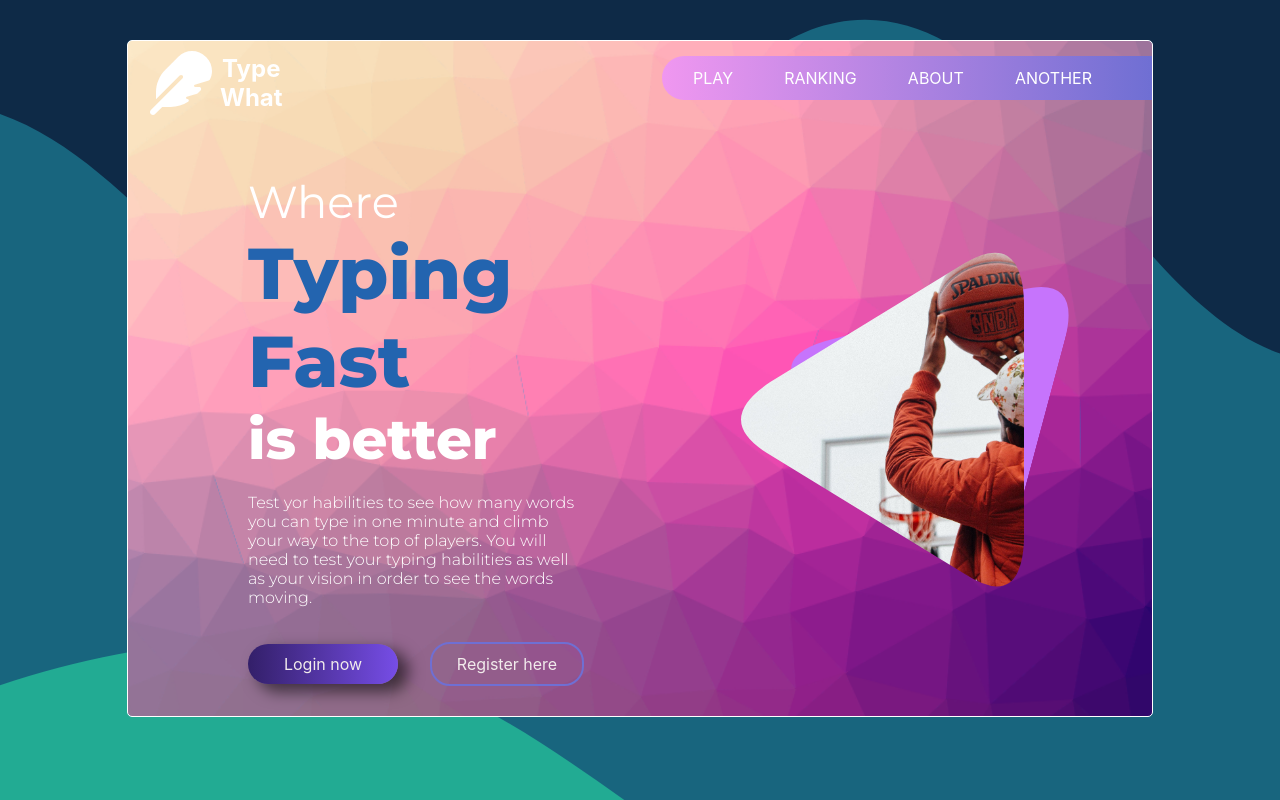
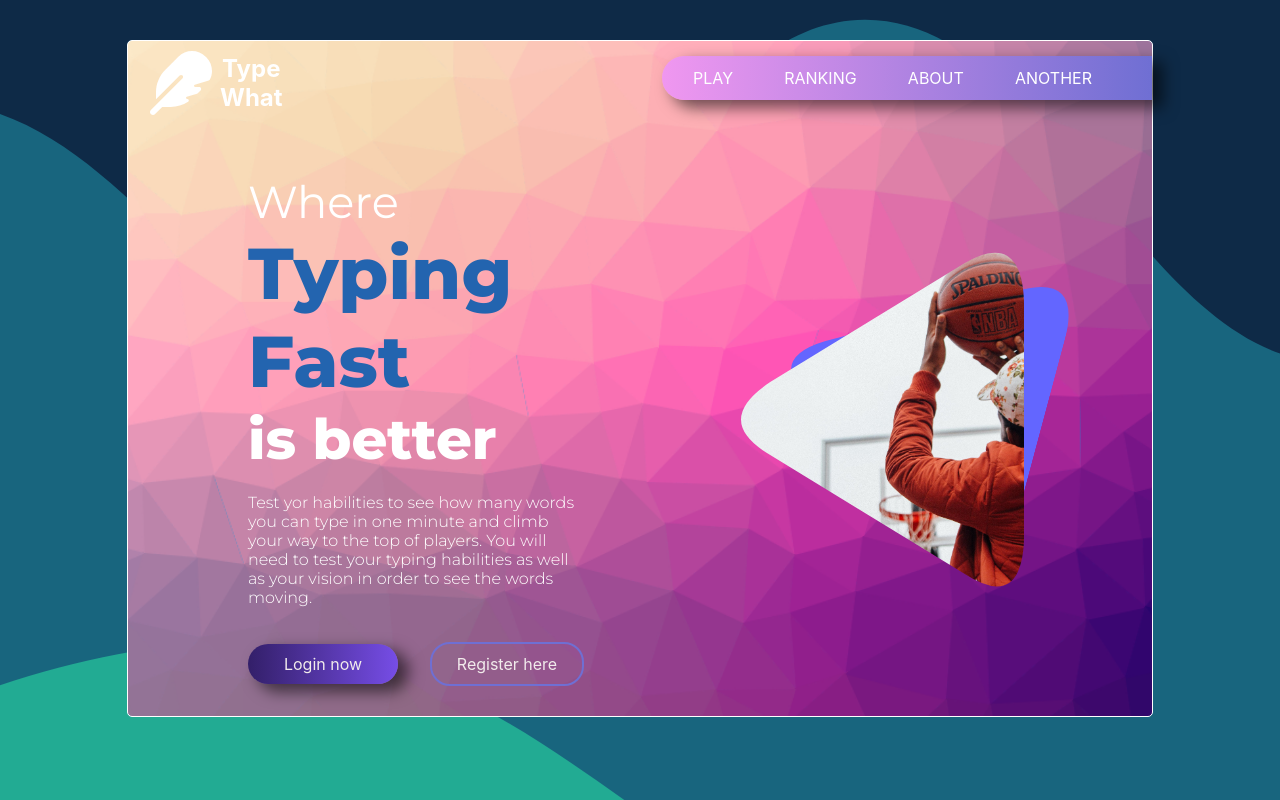
Before and after one commit to JohnBorges52/TypeWhat, a React (Create React App) app in the folder guesswhat-front/: page / in a window 1280 px wide. Built offline with nearby package versions, Linux system fonts and the light colour scheme.

Commit message:
add box-shadow to the top menu

```diff
--- a/guesswhat-front/src/styles/mainpage.scss
+++ b/guesswhat-front/src/styles/mainpage.scss
@@ -286,6 +286,7 @@
       height: 60%;
       gap: 4vw;
       padding-right: 60px;
+      box-shadow: rgba(0, 0, 0, 0.56) 10px 7px 15px 1px;
 
       .normal-Li{
         list-style: none;
@@ -359,6 +360,7 @@
     position: relative;
     z-index: 2;
 
+
   }
   .triangle-behind{
     margin-left: 70px;
@@ -367,7 +369,7 @@
     min-width: 270px;
     height: 25vw;
     min-height: 325px;
-    background-color: rgb(198, 116, 252);
+    background-color: rgb(99, 102, 255);
    position: absolute;
    transform: rotate(15deg);
    z-index: 1;
```
